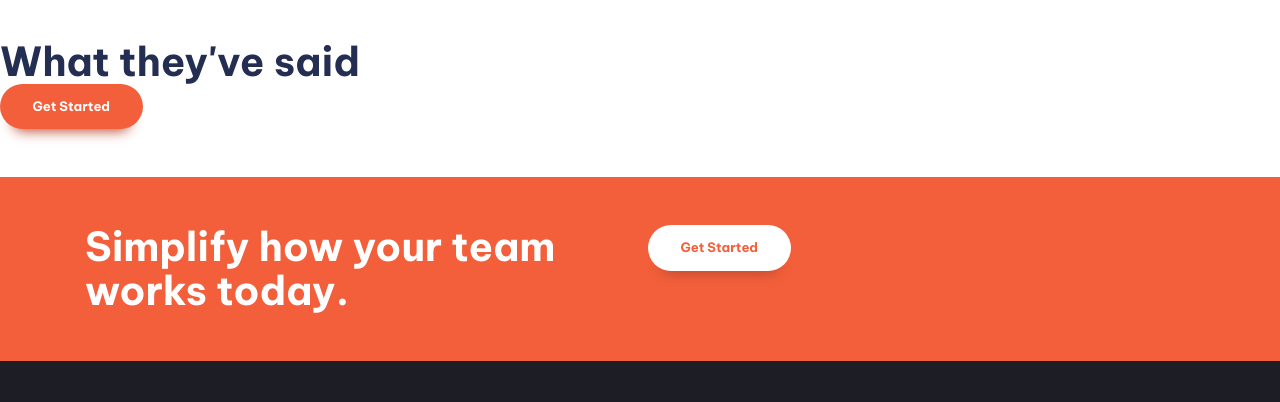
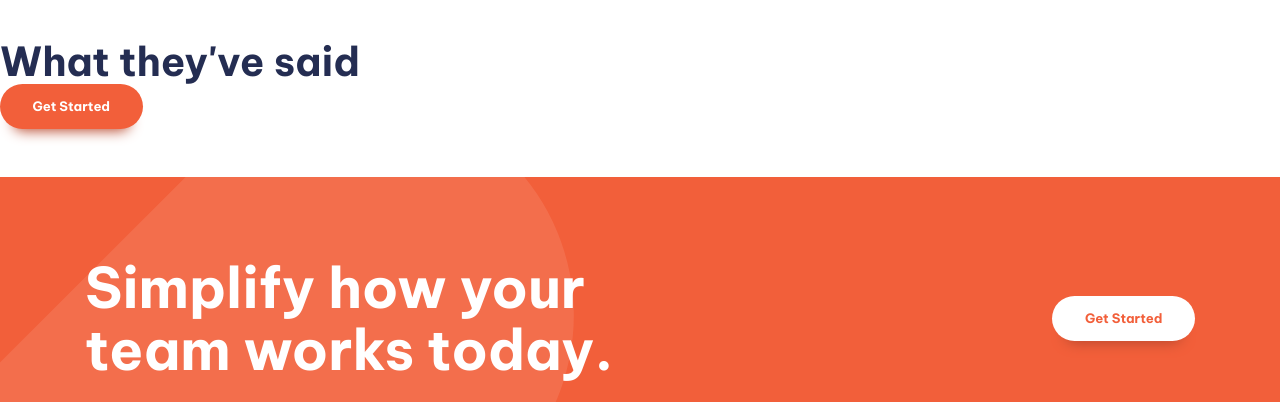
Before and after one commit to HeyImGerren/fem-manage-landing-page, a website built with Vite: page index.html in a window 1280 px wide. Shown: the part 1394-1796 px from the top of the page. Built offline with nearby package versions, Linux system fonts and the light colour scheme.

Commit message:
fixed CTA spacing & added background images

```diff
--- a/index.html
+++ b/index.html
@@ -96,13 +96,13 @@
         <button class="button">Get Started</button>
       </section>
 
-      <section class="cta | bg-accent-400 text-neutral-100 padding-block-700">
+      <section class="cta | bg-accent-400 text-neutral-100 padding-block-900">
         <div class="container">
-          <div class="even-columns">
+          <div class="even-columns vertical-align-center">
             <div>
-              <p class="fs-secondary-heading fw-bold">Simplify how your team works today.</p>
+              <p class="fs-primary-heading fw-bold">Simplify how your team works today.</p>
             </div>
-            <div>
+            <div class="justify-self-end-md">
               <button class="button" data-type="inverted">Get Started</button>
             </div>
           </div>
--- a/style.css
+++ b/style.css
@@ -284,7 +284,38 @@ p[data-width="wide"] {
   }
 }
 
+/* CTA: CALL TO ACTION */
+.cta {
+  position: relative;
+  /* means it can't go behind the element itself, it creates a new stacking context */
+  isolation: isolate;
+  text-align: center;
+}
 
+/* the reason this is a pseudo element is because you normally can't change the opacity of a background image, but when it's within a pseudo element, you can do what you want*/
+.cta::before {
+  content: '';
+  /* position absolute and inset: 0 means this will cover the entire area */
+  position: absolute;
+  inset: 0;
+  /* the z-index means it'll be behind the content, but it's also behind the background image, so that's why there's the isolation: isolate in the .cta class */
+  z-index: -1;
+  /* here is how you insert multiple images in the background */
+  background-image: url('images/bg-tablet-pattern.svg'),
+    url('images/bg-tablet-pattern.svg');
+  /* this is how you change the position of the images, you just separate the coordinates with a comma, left is first image, right is second image */
+  background-position: -15rem -5rem, 80rem -42rem;
+  /* when there's room it looks like the image will repeat, so we stop that here */
+  background-repeat: no-repeat;
+  opacity: 0.1;
+}
+
+/* fixing how the CTA looks on mobile */
+@media (min-width: 50em) {
+  .cta {
+    text-align: left;
+  }
+}
 
 /* Utility Classes */
 /* NOTE: because of the cascade, it is good to have your utility classes at the bottom of the styling sheet so that they always win out over the other styles that may override them */
@@ -314,18 +345,6 @@ p[data-width="wide"] {
   margin-inline: auto;
 }
 
-/* technique taken from Andy Bell, it chooses every sibling other than the first thing in the div */
-/* .flow > * + * {
-  outline: 3px solid lime;
-} */
-
-/* the benefit to this is that the specificity is 0 so if you want to change it elsewhere in the code, you can override it easily */
-/* notice how we do not select the first child because the first child stays in place, we just want the children to have spacing from the first child */
-:where(.flow > :not(:first-child)) {
-  /* this makes it so that if --flow-spacer is not defined, it will use 1em */
-  margin-top: var(--flow-spacer, 3em);
-}
-
 .even-columns {
   display: grid;
   gap: 1rem;
@@ -340,6 +359,29 @@ p[data-width="wide"] {
     /* gives us evenly sized columns, fr is a fractional unit, so this is saying each column will take up 1 part of the available space, which is why there are two equal columns*/
     grid-auto-columns: 1fr;
   }
+}
+
+.vertical-align-center {
+  align-items: center;
+}
+
+.justify-self-end {
+  justify-self: end;
+}
+
+/* for medium sized screens and up */
+@media (min-width: 50em) {
+  .justify-self-end-md {
+    justify-self: end;
+  }
+}
+
+/* technique taken from Andy Bell, it chooses every sibling other than the first thing in the div */
+/* the benefit to this is that the specificity is 0 so if you want to change it elsewhere in the code, you can override it easily */
+/* notice how we do not select the first child because the first child stays in place, we just want the children to have spacing from the first child */
+:where(.flow > :not(:first-child)) {
+  /* this makes it so that if --flow-spacer is not defined, it will use 1em */
+  margin-top: var(--flow-spacer, 3em);
 }
 
 .text-primary-400 {
```
